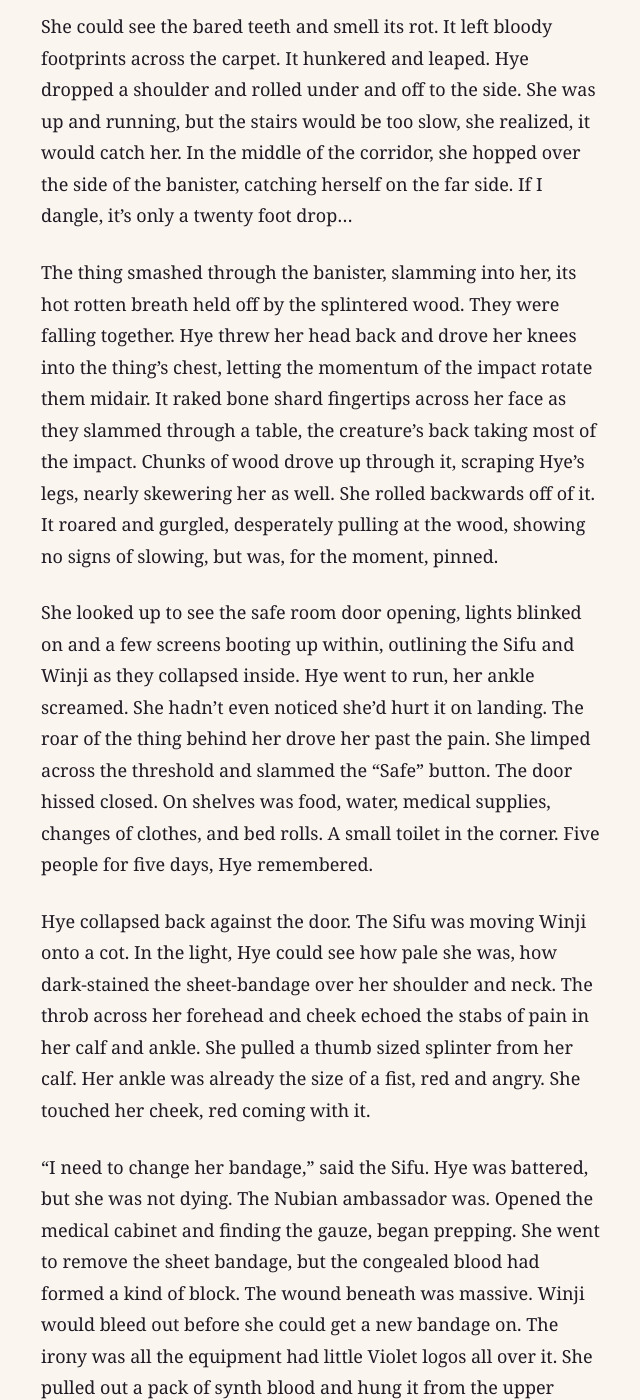
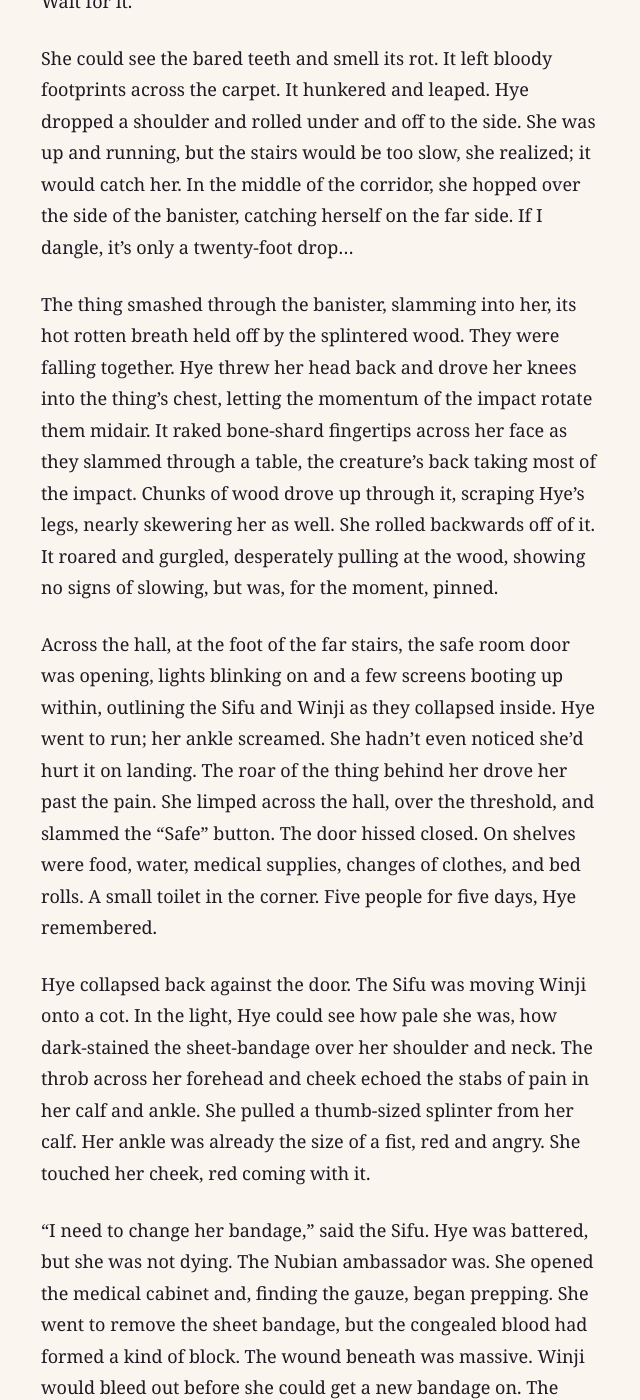
Before and after one commit to kmunki/kmunki.github.io, a Jekyll site: the page built from _fiction/violet/079-chapter-48.md, in a window 1280 px wide and 1400 px high, scrolled down 4645 px. Shown: the whole window, without its empty margins (319-959 px from the left). Built offline with Jekyll 4.4.1, drawn with Linux system fonts in a browser that asks for light colours; some of the changed text lies outside the part shown.

Commit message:
Violet ch 48 "Naraka": Fix safe-room geography; duel now four days
- Geography: Hye runs to "the head of the near stairs"; the Sifu takes Winji "down the first few steps of the far stairs"; the safe room opens "at the foot of the far stairs"; the busaw goes "up the stairs towards the staterooms" and finds the false wall "on its way back down the far stairs"; bodies dragged "down the stairs".
- "panic room" → "safe room" (2), matching the "Safe" button and canon.
- Timeline: "The duel is in six days" → "four days".
- "an busaw" → "a busaw"; "synth blood" → "SynthBlood"; "all but invisible" → "nearly invisible".
- Copyedit (~40): be coming, shuddered, through the skylights, pillowcase, compounds, direct-address commas, seven splices. 2,348 → 2,378 words.

Co-Authored-By: Claude Fable 5.1 <noreply@anthropic.com>
Claude-Session: https://claude.ai/code/session_01NJgbLGEsaNqtMx8nky9w7V

```diff
--- a/_fiction/violet/079-chapter-48.md
+++ b/_fiction/violet/079-chapter-48.md
@@ -8,61 +8,61 @@ permalink: /fiction/violet/chapter-48/
 act: 4
 date: November 02, 2025
 ---
-Winji’s cry was fast muffled to a whimper. Half-dried blood clung to her neck—its source—and her side, where she had lain in a congealing crimson pool. Hye had found her, first heard her whispered plea of *help*, more a sharp punctuated breath than any kind of speech. No deliberation was needed, she would come with them to the panic room. In lifting her, the wound was forced to stretch and in pain she found her voice, yelping. Only a half second, but enough. Whatever it was that had chased agent and ambassadors from their rooms would now becoming for them.
+Winji’s cry was fast muffled to a whimper. Half-dried blood clung to her neck—its source—and her side, where she had lain in a congealing crimson pool. Hye had found her, first heard her whispered plea of *help*, more a sharp punctuated breath than any kind of speech. No deliberation was needed; she would come with them to the safe room. In lifting her, the wound was forced to stretch and in pain she found her voice, yelping. Only a half second, but enough. Whatever it was that had chased agent and ambassadors from their rooms would now be coming for them.
 
-That it was a ‘whatever’* *was, in no small part the problem. In the strained moments after it had attempted to enter their room, Sifu and Ward had debated what the threat even was. They faced difficult choice: not if they should abandon the meagre safety of the room with the hope of achieving real fortification by first passing through absolute danger of the great hall—that was evident—but when and how. An assassin might attempt the room adjacent, to come in through some shared bathroom, or vent. Or what if it had merely been a drunk partier, looking for one room, finding the other, and crawling into bed roughly.
+That it was a ‘whatever’ was, in no small part, the problem. In the strained moments after it had attempted to enter their room, Sifu and Ward had debated what the threat even was. They faced a difficult choice: not if they should abandon the meagre safety of the room with the hope of achieving real fortification by first passing through the absolute danger of the great hall—that was evident—but when and how. An assassin might attempt the room adjacent, to come in through some shared bathroom, or vent. Or what if it had merely been a drunk partier, looking for one room, finding the other, and crawling into bed roughly?
 
-The hushed debate might have continued had screams from the hall not both answered their question and decided their action. The Sifu held out a hand, *wait*, but the guilt of the victim next door clung to Hye, she would not abandon others to the same fate. Within moments, she was in the darkened hall, her teacher following, the fusion nestled in her pocket.
+The hushed debate might have continued had screams from the hall not both answered their question and decided their action. The Sifu held out a hand, *wait*, but the guilt of the victim next door clung to Hye; she would not abandon others to the same fate. Within moments, she was in the darkened hall, her teacher following, the fusion nestled in her pocket.
 
-In the time it took to take in the scene, it was all but over. On the opposing balcony, across the vast chasm of the darkened great hall and half obscured by the shimmering silhouette of the chandelier, two brilliant rectangles of light from two open room doors. From one, the sounds of battle. From the second, emerged two women, huge bundles of sheets and clothes in their arms.
+In the time it took to take in the scene, it was all but over. On the opposing balcony, across the vast chasm of the darkened great hall and half obscured by the shimmering silhouette of the chandelier, two brilliant rectangles of light from two open room doors. From one, the sounds of battle. From the second emerged two women, huge bundles of sheets and clothes in their arms.
 
-“Msizi, Eshma—” said Advika, her whisper clipped by a monstrous bellow and battering sounds from the far room. Each moment of what happened next was too confused and rapid to process. The women on the stairs—a door slam and someone—the Inkan?—holding it shut as *something *fought to get out—the door flying open—horrific confused and furious shrieking—the Inkan following the ambassadors to the kitchen?
+“Msizi, Eshma—” said Advika, her whisper clipped by a monstrous bellow and battering sounds from the far room. Each moment of what happened next was too confused and rapid to process. The women on the stairs—a door slam and someone—the Inkan?—holding it shut as *something* fought to get out—the door flying open—horrific confused and furious shrieking—the Inkan following the ambassadors to the kitchen?
 
 When it emerged, a hunched silhouette framed in the yellow square of room light, Advika’s hand gripped Hye’s shoulder, holding her student in place. A man-that-was-no-longer-a-man stumbled into the hall, frantic, sweeping its gaze before hearing the Inkan’s footfalls on the bottom stairs. Manic, it scrambled and loped down the stairs, half-falling, half-leaping, crashing to the landing and pursuing into the kitchen.
 
 Then nothing, quiet. Only haunted moans of frustration and the scratching of metal.
 
-The Sifu held a single finger to her lips, purple irises vivid with eyeshine. In the sudden silence, Hye could hear her own sharp nasal exhalations and the pounding in her chest. It was the ogumo again, some brutal war-relic appearing here, a vestige of the Wilds and Long War causing mayhem and pain for a simple reason: her. How could the Zaqqum, could Li Xing, could anyone, consider *her *lucky.
+The Sifu held a single finger to her lips, purple irises vivid with eyeshine. In the sudden silence, Hye could hear her own sharp nasal exhalations and the pounding in her chest. It was the ogumo again, some brutal war-relic appearing here, a vestige of the Wilds and Long War causing mayhem and pain for a simple reason: her. How could the Zaqqum, could Li Xing, could anyone, consider *her* lucky?
 
-The Sifu started down the corridor, pressed into the corner away from the balustrades, ensuring they were all but invisible from below. Hye followed. Room doors hung ajar, in a state of violation. Within, where moonlight spilled in through open shades, Hye could see the ruined bodies—throats torn out, stains of blood, static crimson waterfalls, across sheets. Some had fought back, crawled to the floor, to die there. Others looked almost at peace, as if they hadn’t woken up in time to know they were dying. Bloody handprints on doorframes and banisters, where the killer had rested, exhausted from slaughter. Drippings had blotched hall carpet, gory footprints tracked between.
+The Sifu started down the corridor, pressed into the corner away from the balustrades, ensuring they were nearly invisible from below. Hye followed. Room doors hung ajar, in a state of violation. Within, where moonlight spilled in through open shades, Hye could see the ruined bodies—throats torn out, stains of blood, static crimson waterfalls, across sheets. Some had fought back, crawled to the floor, to die there. Others looked almost at peace, as if they hadn’t woken up in time to know they were dying. Bloody handprints on doorframes and banisters, where the killer had rested, exhausted from slaughter. Drippings had blotched the hall carpet, gory footprints tracked between.
 
-Amid this came Winji’s almost inaudible whisper. The Nubian had suffered the same assault as others, but not the same fate. Still, she breathed. Hye and Sifu together knelt next to her. There was no deliberation, she would come with. Not one more would die. Her dark skin, exsanguinated, was ashen in the moonlight. Her desperate hand put pressure on her neck. A pillow case looped from nape to opposite armpit and tied there helped to staunch. Arms draped over their shoulders, her rescuers stood. The cry came. Winji had felt it rising, and could not stop it. A sharp burst of sound, then muted by her pain-pressed lips.
+Amid this came Winji’s almost inaudible whisper. The Nubian had suffered the same assault as others, but not the same fate. Still, she breathed. Hye and the Sifu together knelt next to her. There was no deliberation; she would come with. Not one more would die. Her dark skin, exsanguinated, was ashen in the moonlight. Her desperate hand put pressure on her neck. A pillowcase looped from nape to opposite armpit and tied there helped to staunch. Arms draped over their shoulders, her rescuers stood. The cry came. Winji had felt it rising, and could not stop it. A sharp burst of sound, then muted by her pain-pressed lips.
 
 Hye looked over the woman’s lolling head to her Sifu.
 
 “It will have heard that,” said the old asura.
 
-They walked Winji out into the hall and headed towards the stairwell.
+They walked Winji out into the hall and headed towards the far stairwell.
 
 “Can we fight it?”
 
-“No. It’s—” the Sifu paused her thought, adjusting Winji,—“it will not feel pain. Not the way we do. You cannot fight a thing that you can only wound, but not hurt.”
+“No. It’s—” The Sifu paused her thought, adjusting Winji. “It will not feel pain. Not the way we do. You cannot fight a thing that you can only wound, but not hurt.”
 
-A grunt from the kitchen below. Some clattering, then it pushed through the kitchen door. In the silver of the moon though the skylights, filtered shimmering through the chandelier, was a naked man. Had a corpse been pulled off the autopsy table and given a necromantic pep-talk, it would have not much differed. Then its rolling eyes locked on hers. It huffed and grinned.
+A grunt from the kitchen below. Some clattering, then it pushed through the kitchen door. In the silver of the moon through the skylights, filtered shimmering through the chandelier, was a naked man. Had a corpse been pulled off the autopsy table and given a necromantic pep-talk, it would have not much differed. Then its rolling eyes locked on hers. It huffed and grinned.
 
 Hye dropped Winji’s arm.
 
-“You have to carry her. Get her to the panic room. I’ll distract it.”
+“You have to carry her. Get her to the safe room. I’ll distract it.”
 
-“Hye you cannot—”
+“Hye, you cannot—”
 
-“I will not fight it. I cannot carry her alone, you can. You need time. Get her in the room.”
+“I will not fight it. I cannot carry her alone. You can. You need time. Get her in the room.”
 
-“Hye you will not—”
+“Hye, you will not—”
 
-“I will, I can. Sifu trust me. I can do this.”
+“I will. I can. Sifu, trust me. I can do this.”
 
-The not-man had crashed through the main hall, choosing graceless leaps over couches and chairs rather than take the long way. Hye pulled Trine from her pocket and tucked them into the Sifu’s robe, then ran to the far stairwell. She inhaled sharply through her nose and yelled.
+The not-man had crashed through the main hall, choosing graceless leaps over couches and chairs rather than take the long way. Hye pulled Trine from her pocket and tucked them into the Sifu’s robe, then ran back to the head of the near stairs. She inhaled sharply through her nose and yelled.
 
-“Here! I’m here. You hideous thing I’m here!”
+“Here! I’m here. You hideous thing, I’m here!”
 
-It made a ravenous turn towards her. There was no version of this plan that went well. Either it ignored her, which was bad, or it didn’t, which was bad. The Sifu already had Winji down the first few stairs on the other side of the corridor. The not-man looked from Hye, back to the Sifu and Winji. Winji’s moans and yelps of pain too loud. It paused, considering.
+It made a ravenous turn towards her. There was no version of this plan that went well. Either it ignored her, which was bad, or it didn’t, which was bad. Across the corridor, the Sifu already had Winji down the first few steps of the far stairs. The not-man looked from Hye, back to the Sifu and Winji. Winji’s moans and yelps of pain too loud. It paused, considering.
 
 She took off a shoe and threw it.
 
 “Me! You ugly thing! *Me*!”
 
-That was enough. It bounded towards her, then up the stairs, two at a time, slips and stumbles doing little to slow it. The urge to run was overwhelming, but it the Sifu needed time. She remembered the bisonbear.
+That was enough. It bounded towards her, then up the near stairs, two at a time, slips and stumbles doing little to slow it. The urge to run was overwhelming, but the Sifu needed time. She remembered the bisonbear.
 
 Wait.
 
@@ -70,17 +70,17 @@ You get one shot.
 
 Wait for it.
 
-She could see the bared teeth and smell its rot. It left bloody footprints across the carpet. It hunkered and leaped. Hye dropped a shoulder and rolled under and off to the side. She was up and running, but the stairs would be too slow, she realized, it would catch her. In the middle of the corridor, she hopped over the side of the banister, catching herself on the far side. If I dangle, it’s only a twenty foot drop…
+She could see the bared teeth and smell its rot. It left bloody footprints across the carpet. It hunkered and leaped. Hye dropped a shoulder and rolled under and off to the side. She was up and running, but the stairs would be too slow, she realized; it would catch her. In the middle of the corridor, she hopped over the side of the banister, catching herself on the far side. If I dangle, it’s only a twenty-foot drop…
 
-The thing smashed through the banister, slamming into her, its hot rotten breath held off by the splintered wood. They were falling together. Hye threw her head back and drove her knees into the thing’s chest, letting the momentum of the impact rotate them midair. It raked bone shard fingertips across her face as they slammed through a table, the creature’s back taking most of the impact. Chunks of wood drove up through it, scraping Hye’s legs, nearly skewering her as well. She rolled backwards off of it. It roared and gurgled, desperately pulling at the wood, showing no signs of slowing, but was, for the moment, pinned.
+The thing smashed through the banister, slamming into her, its hot rotten breath held off by the splintered wood. They were falling together. Hye threw her head back and drove her knees into the thing’s chest, letting the momentum of the impact rotate them midair. It raked bone-shard fingertips across her face as they slammed through a table, the creature’s back taking most of the impact. Chunks of wood drove up through it, scraping Hye’s legs, nearly skewering her as well. She rolled backwards off of it. It roared and gurgled, desperately pulling at the wood, showing no signs of slowing, but was, for the moment, pinned.
 
-She looked up to see the safe room door opening, lights blinked on and a few screens booting up within, outlining the Sifu and Winji as they collapsed inside. Hye went to run, her ankle screamed. She hadn’t even noticed she’d hurt it on landing. The roar of the thing behind her drove her past the pain. She limped across the threshold and slammed the “Safe” button. The door hissed closed. On shelves was food, water, medical supplies, changes of clothes, and bed rolls. A small toilet in the corner. Five people for five days, Hye remembered.
+Across the hall, at the foot of the far stairs, the safe room door was opening, lights blinking on and a few screens booting up within, outlining the Sifu and Winji as they collapsed inside. Hye went to run; her ankle screamed. She hadn’t even noticed she’d hurt it on landing. The roar of the thing behind her drove her past the pain. She limped across the hall, over the threshold, and slammed the “Safe” button. The door hissed closed. On shelves were food, water, medical supplies, changes of clothes, and bed rolls. A small toilet in the corner. Five people for five days, Hye remembered.
 
-Hye collapsed back against the door. The Sifu was moving Winji onto a cot. In the light, Hye could see how pale she was, how dark-stained the sheet-bandage over her shoulder and neck. The throb across her forehead and cheek echoed the stabs of pain in her calf and ankle. She pulled a thumb sized splinter from her calf. Her ankle was already the size of a fist, red and angry. She touched her cheek, red coming with it.
+Hye collapsed back against the door. The Sifu was moving Winji onto a cot. In the light, Hye could see how pale she was, how dark-stained the sheet-bandage over her shoulder and neck. The throb across her forehead and cheek echoed the stabs of pain in her calf and ankle. She pulled a thumb-sized splinter from her calf. Her ankle was already the size of a fist, red and angry. She touched her cheek, red coming with it.
 
-“I need to change her bandage,” said the Sifu. Hye was battered, but she was not dying. The Nubian ambassador was. Opened the medical cabinet and finding the gauze, began prepping. She went to remove the sheet bandage, but the congealed blood had formed a kind of block. The wound beneath was massive. Winji would bleed out before she could get a new bandage on. The irony was all the equipment had little Violet logos all over it. She pulled out a pack of synth blood and hung it from the upper bunk. She wrapped the auto needle patch over Winji’s graying arm.
+“I need to change her bandage,” said the Sifu. Hye was battered, but she was not dying. The Nubian ambassador was. She opened the medical cabinet and, finding the gauze, began prepping. She went to remove the sheet bandage, but the congealed blood had formed a kind of block. The wound beneath was massive. Winji would bleed out before she could get a new bandage on. The irony was that all the equipment had little Violet logos all over it. She pulled out a pack of SynthBlood and hung it from the upper bunk. She wrapped the auto-needle patch over Winji’s graying arm.
 
-“We need to get you stable,” said the Sifu. “Then we’ll see about changing that. Just rest Winji, you’re safe now.” Her breaths were slow and shuddering. “Now you.” Advika turned to Hye, lifting a hand to touch her cheek, then looking to her ankle and calf.
+“We need to get you stable,” said the Sifu. “Then we’ll see about changing that. Just rest, Winji. You’re safe now.” Her breaths were slow and shuddering. “Now you.” Advika turned to Hye, lifting a hand to touch her cheek, then looking to her ankle and calf.
 
 “It’s another trap, isn’t it?” Hye asked herself as much as the Sifu. “That’s why the palace grounds were secured for the night, why we were asked to stay within the residences. They meant to trap us in here with whatever that was.”
 
@@ -88,38 +88,38 @@ Hye collapsed back against the door. The Sifu was moving Winji onto a cot. In th
 
 “That’s nice. You weren’t supposed to be there when they tried to take me and Sun. Now I’m not supposed to be here when they tried to kill you.”
 
-On screen, Hye could almost mistake the thing pulling itself from the wreckage of the table for a man. He was naked and hunched, animalistic. Hye sat at the console, removing the cameras from automatic to get a better look. Blood was everywhere, much of it his own. His nose, lips, and ears were gone, as were his genitals, the wounds oozing. He shuttered and lurched, as if the body did not wish—or know how to—obey, as one might be when nearly paralyzed with rage.
+On screen, Hye could almost mistake the thing pulling itself from the wreckage of the table for a man. He was naked and hunched, animalistic. Hye sat at the console, removing the cameras from automatic to get a better look. Blood was everywhere, much of it his own. His nose, lips, and ears were gone, as were his genitals, the wounds oozing. He shuddered and lurched, as if the body did not wish—or know how—to obey, as one might be when nearly paralyzed with rage.
 
-The thing-like-a-man did a circuit through the great hall. Cups and dishes, remnants of the socialites who had remained out after Advika had retired, were scattered here and there. What food there was, the thing consumed. It then moved towards the state rooms. Though spasmodic, its movements were not random, nor chaotic. No, their methodical nature was all the more haunting. Starting at the end of the row, the creature moved along, investigating each room, pushing open the door with agonizing slowness, then staring into the room. It would enter and, often, exit again within moments.
+The thing-like-a-man did a circuit through the great hall. Cups and dishes, remnants of the socialites who had remained out after Advika had retired, were scattered here and there. What food there was, the thing consumed. It then moved up the stairs towards the staterooms. Though spasmodic, its movements were not random, nor chaotic. No, their methodical nature was all the more haunting. Starting at the end of the row, the creature moved along, investigating each room, pushing open the door with agonizing slowness, then staring into the room. It would enter and, often, exit again within moments.
 
-It came to the safe room door. Now hidden behind a false wall, Hye assumed it would wander past, uncaring. But it stopped. Again, with malevolence, it stared. It sniffed the wall, felt along it for some gap. Eventually, it moved on.
+On its way back down the far stairs, it came to the safe room door. The door was hidden behind a false wall now; Hye assumed it would wander past, uncaring. But it stopped. Again, with malevolence, it stared. It sniffed the wall, felt along it for some gap. Eventually, it moved on.
 
-Satisfied with its survey of the rooms, the creature began a new ghoulish phase. Starting from the closest staterooms, it began to drag out the bodies. One by one, it pulled them, streaking a gory path to the kitchen. On occasion, it seemed suddenly exhausted. It sat, dropping the arms of the body to smack on the floor. Huge breaths filled its chest. After what seemed a minute, perhaps two, of getting its breath back, the not-a-man pulled a corpse arm close and took a bite. A ragged chunk of arm meat came loose, muscle and sinew dangling over its chin. Hye stifled a cry of horror. Most of one forearm had been consumed, the shape of its twin bones now visible, the remaining hand like a too-thick glove. For half an hour it sat, chest heaving, almost panting. Then, as quick as it had become exhausted, it vivified. Standing, it resumed its grim project.
+Satisfied with its survey of the rooms, the creature began a new ghoulish phase. Starting from the closest staterooms, it began to drag out the bodies. One by one, it pulled them down the stairs, streaking a gory path to the kitchen. On occasion, it seemed suddenly exhausted. It sat, dropping the arms of the body to smack on the floor. Huge breaths filled its chest. After what seemed a minute, perhaps two, of getting its breath back, the not-a-man pulled a corpse arm close and took a bite. A ragged chunk of arm meat came loose, muscle and sinew dangling over its chin. Hye stifled a cry of horror. Most of one forearm had been consumed, the shape of its twin bones now visible, the remaining hand like a too-thick glove. For half an hour it sat, chest heaving, almost panting. Then, as quick as it had become exhausted, it vivified. Standing, it resumed its grim project.
 
 “Can we kill it?” Hye asked, finally.
 
-The Sifu nodded. “If we had weapons, but our bedclothes and fists aren’t enough. It’s too strong, too dangerous.”
+The Sifu nodded. “If we had weapons. But our bedclothes and fists aren’t enough. It’s too strong, too dangerous.”
 
 Hye sat with the thought, brow furrowed.
 
-“The duel is in six days,” said Hye. “If Ji-woo is behind this, he, or Violet, wanted you dead, out of the way. But me…”
+“The duel is in four days,” said Hye. “If Ji-woo is behind this, he, or Violet, wanted you dead, out of the way. But me…”
 
 “Perhaps they would have tried to abduct you again. Or something else. I’ve no doubt the blame would be cast on me—the very threat I released killing me.”
 
 “Or blame me. Say I released it and fled, afraid to fight. Just here to sow destruction. A tidy bow on the problem, regardless.”
 
-“If we were both dead yes, they’d cover somehow.”
+“If we were both dead, yes, they’d cover somehow.”
 
 “But that’s not what they want. They wanted me, and they knew you were so…”
 
 Hye hesitated.
 
-“Dangerous.” Advika finished the sentence for Hye. “You can say it. I was so dangerous they needed something like an busaw to stop me. They were willing to kill an entire residence to get me out of the way.”
+“Dangerous.” Advika finished the sentence for Hye. “You can say it. I was so dangerous they needed something like a busaw to stop me. They were willing to kill an entire residence to get me out of the way.”
 
- The biggest, most obvious button was the silent alarm. Press it, and whomever needed to know they were in there would know. She reached for it, then hesitated.
+The biggest, most obvious button was the silent alarm. Press it, and whoever needed to know they were in there would know. She reached for it, then hesitated.
 
 “Which means they’re not just going to let us walk out of here.”
 
 “No. They very much are not.”
 
-As the Sifu spoke, Hye felt her self get dizzy, and collapsed.
+As the Sifu spoke, Hye felt herself get dizzy, and collapsed.
```
